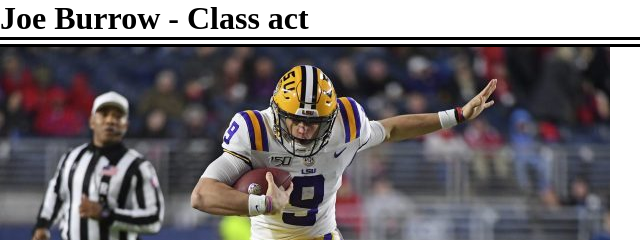
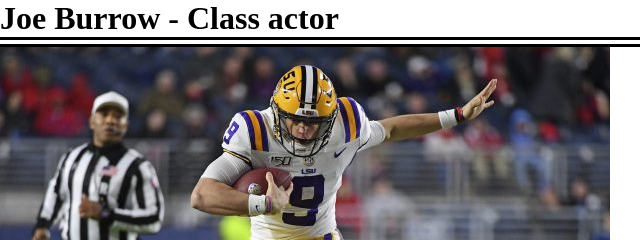
Before and after one commit to vico2162/groupExample, a plain HTML site: page index.html in a window 1280 px wide. Shown: the top 240 px of the page, 0-640 px from the left. Drawn offline with Linux system fonts and the light colour scheme.

Commit message:
typo
made typo

```diff
--- a/index.html
+++ b/index.html
@@ -8,7 +8,7 @@
 
     <body>
         <h1>
-            Joe Burrow - Class act
+            Joe Burrow - Class actor
         </h1>
         <img src="images/joe2.jpg" alt="Joe Burrow doing the Heisman Pose"/>
         <div class="section2">I'm the exception</div>
```
